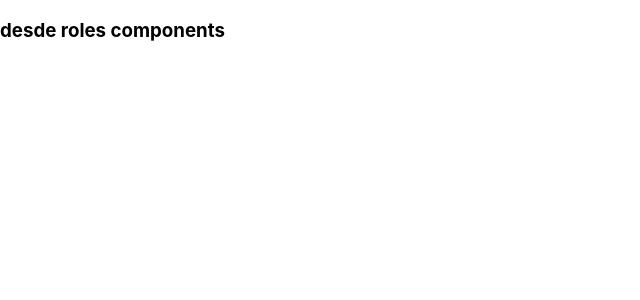
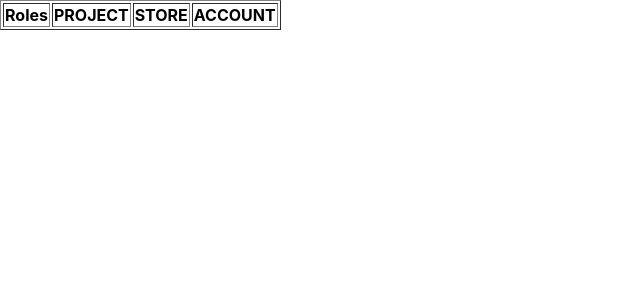
Before and after one commit to dvidaillet/permission_management, a React (Create React App) app: page / in a window 1280 px wide. Shown: the top 300 px of the page, without its empty margins (0-640 px from the left). Built offline with nearby package versions, Linux system fonts and the light colour scheme.

Commit message:
build: mostrando encabezado
añadiendo funciones y extructura de la tabla para mostrar los nombres de las entidades en el encabezado de la tabla

```diff
--- a/src/components/RoleManagement.jsx
+++ b/src/components/RoleManagement.jsx
@@ -1,11 +1,47 @@
-const RolesComponent = ({initialRoles, initialPermissions}) => {
-    console.log("🚀 - RolesComponent - initialPermissions:", initialPermissions)
-    console.log("🚀 - RolesComponent - initialRoles:", initialRoles)
-    return (
-        <div>
-            <h3>desde roles components</h3>
-        </div>
-    );
-}
+import React, { useState } from "react";
+
+import { removeDuplicates } from "../helpers/utils";
+import { capitalizarEntida } from "../helpers/capitalizarUtils";
+
+const RolesComponent = ({ initialRoles, initialPermissions }) => {
+  //estados iniciales del compoenente
+  const [roles, setRoles] = useState(initialRoles);
+  const [permisos, setPermisos] = useState(initialPermissions);
+
+  //Funcion para crear un arreglo con los nombres de las entidades
+  const getEntities = () =>
+    removeDuplicates(permisos?.map((el) => el.split(":")[0]));
+
+  // funcion para contar la cantidad de elementos del arreglo de permisos
+  const getEntityPermissionCount = (entity) =>
+    permisos.filter((el) => el?.startsWith(`${entity}:`)).length;
+
+  //funcion para renderizar un ecabezado con los nombres de las entidades
+  const renderEntities = () => {
+    const entidades = getEntities();
+    return entidades.map((entidad, i) => {
+      const permisosCount = getEntityPermissionCount(entidad);
+      return (
+        <th key={i} colSpan={permisosCount}>
+          {entidad}
+        </th>
+      );
+    });
+  };
+
+  return (
+    <div>
+      <table border="1">
+        <thead>
+          <tr>
+            <th rowSpan="2">Roles</th>
+            {renderEntities()}
+          </tr>
+        </thead>
+        <tbody></tbody>
+      </table>
+    </div>
+  );
+};
 
 export default RolesComponent;
--- /dev/null
+++ b/src/helpers/utils.js
@@ -0,0 +1,5 @@
+//funcion para eliminar duplicados
+export function removeDuplicates(array) {
+  const uniqueArray = [...new Set(array)];
+  return uniqueArray;
+}
```
